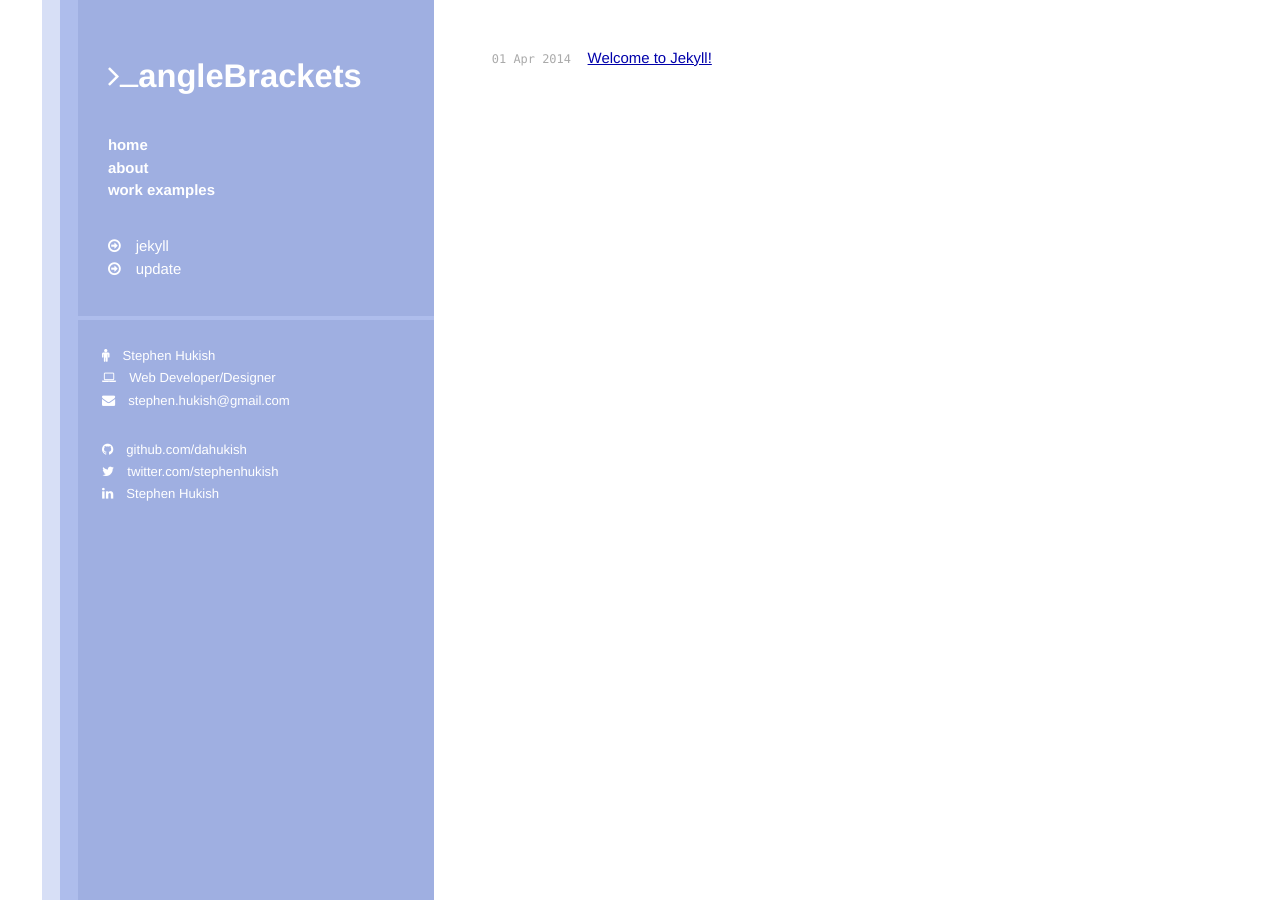
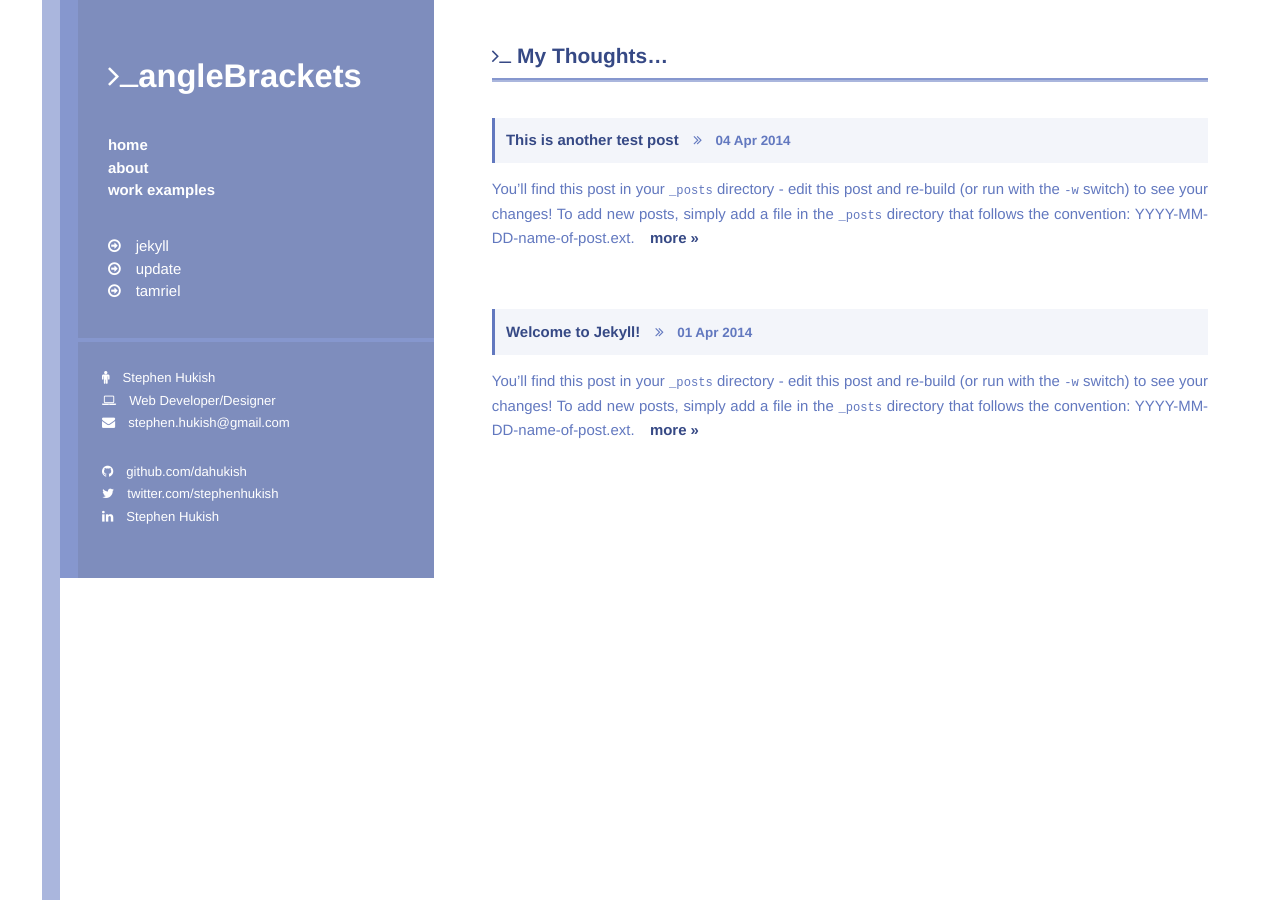
Before and after one commit to dahukish/dahukish.github.io, a Jekyll site: the page built from index.html, in a window 1280 px wide. Built offline with Jekyll 4.4.1, drawn with Linux system fonts in a browser that asks for light colours; nearby versions of some CDN libraries; Markdown is read by kramdown in place of the engine named in the settings.

Commit message:
finalized post listing layout and tweaked some of the overall site styles

```diff
--- a/_assets/sass/_variables.scss
+++ b/_assets/sass/_variables.scss
@@ -1,11 +1,12 @@
 /* colours */
-$primary-blue: #849BE3;
+$primary-blue: #6278BF;
 $darker-primary: darken( $primary-blue, 20% );
 $lighter-primary: lighten( $primary-blue, 10% );
 $lightest-primary: lighten( $primary-blue, 20% );
+$off-white-primary: lighten( $primary-blue, 40% );
 $primary-complement: #E3CC84;
 $darker-complement: darken( $primary-complement, 20% );
-$lighter-complement: lighten( $primary-complement, 20% );
+$lighter-complement: lighten( $primary-complement, 25% );
 $left_back: lighten( desaturate( $primary-blue, 10% ), 5% );
 $right_back: #fff;
 
--- a/_layouts/default.html
+++ b/_layouts/default.html
@@ -19,6 +19,16 @@
       <div class="site">
           {% include sidenav.html %}
           <section class="content" role="main">
+            <h1 class="content-title">
+              <span class="btm-border">
+                <i class="fa fa-terminal"></i>
+                {% if page.title %}
+                  {{ page.title }}
+                {% else %}
+                  My Thoughts&hellip;
+                {% endif %}
+              </span>
+            </h1>
             {{ content }}
           </section>
       </div>
--- /dev/null
+++ b/_posts/2014-04-04-this-is-another-post.markdown
@@ -0,0 +1,24 @@
+---
+layout: post
+title:  "This is another test post"
+date:   2014-04-04 13:49:31
+categories: tamriel
+---
+
+You'll find this post in your `_posts` directory - edit this post and re-build (or run with the `-w` switch) to see your changes!
+To add new posts, simply add a file in the `_posts` directory that follows the convention: YYYY-MM-DD-name-of-post.ext.
+
+Jekyll also offers powerful support for code snippets:
+
+{% highlight ruby %}
+def print_hi(name)
+  puts "Hi, #{name}"
+end
+print_hi('Tom')
+#=> prints 'Hi, Tom' to STDOUT.
+{% endhighlight %}
+
+Check out the [Jekyll docs][jekyll] for more info on how to get the most out of Jekyll. File all bugs/feature requests at [Jekyll's GitHub repo][jekyll-gh].
+
+[jekyll-gh]: https://github.com/mojombo/jekyll
+[jekyll]:    http://jekyllrb.com
--- a/css/main.css
+++ b/css/main.css
@@ -73,17 +73,22 @@ html, body {
   max-width: 68em;
   margin-left: auto;
   margin-right: auto;
+  *zoom: 1;
   position: relative;
   font-size: 115%;
   color: white;
   text-align: justify;
   max-width: 80em;
   min-height: 100%;
-  height: 100%;
-  margin: 0 auto 2em;
+  margin: 0 auto;
   line-height: 1.5em;
   background-color: white;
-  border-left: 1.25em solid #d7dff6; }
+  border-left: 1.25em solid #aab6dd; }
+  .site:before, .site:after {
+    content: " ";
+    display: table; }
+  .site:after {
+    clear: both; }
   .site:before, .site:after {
     content: " ";
     display: table; }
@@ -118,12 +123,12 @@ html, body {
         font-size: 2.1875em;
         color: white; }
         .site header .title a:hover {
-          color: #d7dff6; }
+          color: #aab6dd; }
     .site header a.extra {
       color: white;
       margin-left: 1em; }
       .site header a.extra:hover {
-        color: #d7dff6; }
+        color: #aab6dd; }
   .site .meta {
     color: #aaa; }
   .site .content {
@@ -132,9 +137,54 @@ html, body {
     margin-right: 2.35765%;
     width: 65.88078%;
     margin-right: 0;
-    padding: 3em 2em 1em; }
+    padding: 3em 2em 1em;
+    color: #6278bf; }
     .site .content:last-child {
       margin-right: 0; }
+    .site .content h1 {
+      font-size: 140%;
+      border-bottom: 0.1em solid #aab6dd;
+      margin-bottom: 1em;
+      color: #364985; }
+      .site .content h1 .btm-border {
+        display: block;
+        padding-bottom: 0.5em;
+        border-bottom: 0.1em solid #8697ce; }
+    .site .content article {
+      margin-top: 1em;
+      padding: 1em 0; }
+      .site .content article h1 {
+        float: left;
+        display: block;
+        margin-right: 2.35765%;
+        width: 100%;
+        padding: 0.75em;
+        background-color: #f3f5fa;
+        border: none;
+        border-left: 0.25em solid #6278bf;
+        font-size: 100%;
+        margin-bottom: 1em;
+        color: #364985; }
+        .site .content article h1:last-child {
+          margin-right: 0; }
+        .site .content article h1 i {
+          margin-left: 1em;
+          color: #6278bf; }
+        .site .content article h1 span {
+          padding: 0;
+          border: none; }
+      .site .content article .date {
+        margin-left: 1em;
+        font-size: 90%;
+        color: #6278bf; }
+      .site .content article a {
+        text-decoration: none;
+        color: #364985; }
+        .site .content article a.more {
+          margin-left: 0.75em;
+          font-weight: 600; }
+        .site .content article a:hover {
+          color: #6278bf; }
   .site .sidebar {
     float: left;
     display: block;
@@ -142,8 +192,8 @@ html, body {
     width: 31.76157%;
     position: relative;
     height: 100%;
-    background-color: #9fafe1;
-    border-left: 1.25em solid #aebdec; }
+    background-color: #7e8dbd;
+    border-left: 1.25em solid #8697ce; }
     .site .sidebar:last-child {
       margin-right: 0; }
     .site .sidebar ul {
@@ -162,7 +212,7 @@ html, body {
           color: white;
           text-decoration: none; }
           .site .sidebar ul li a:hover {
-            color: #d7dff6; }
+            color: #aab6dd; }
     .site .sidebar footer {
       float: left;
       display: block;
@@ -175,7 +225,7 @@ html, body {
       padding: 1em 2em;
       font-size: 80%;
       color: white;
-      border-top: 4px solid #aebdec; }
+      border-top: 4px solid #8697ce; }
       .site .sidebar footer:last-child {
         margin-right: 0; }
     .site .sidebar footer .contact {
@@ -188,7 +238,7 @@ html, body {
       color: white;
       text-decoration: none; }
       .site .sidebar footer .contact a:hover {
-        color: #d7dff6; }
+        color: #aab6dd; }
     .site .sidebar footer .rss {
       margin-top: 1.1em;
       margin-right: -.2em;
--- a/index.html
+++ b/index.html
@@ -1,12 +1,10 @@
 ---
 layout: default
-title: Stephen Hukish
 ---
 
-<div id="home">
-  <ul class="posts">
-    {% for post in site.posts %}
-      <li><span>{{ post.date | date_to_string }}</span> &raquo; <a href="{{ post.url }}">{{ post.title }}</a></li>
-    {% endfor %}
-  </ul>
-</div>
+{% for post in site.posts %}
+  <article>
+    <h1><a href="{{ post.url }}">{{ post.title }}</a><i class="fa fa-angle-double-right"></i><span class="date">{{ post.date | date_to_string }}</span></h1>
+    <p>{{ post.excerpt | remove: '<p>' | remove: '</p>' }}<a href="{{ post.url }}" class="more">more &raquo;</a></p>
+</article>
+{% endfor %}
```
Also changed, not shown: other parts of _layouts/default.html (+1 -1 lines), _assets/sass/main.scss (+63 -2 lines), 1 other file.
